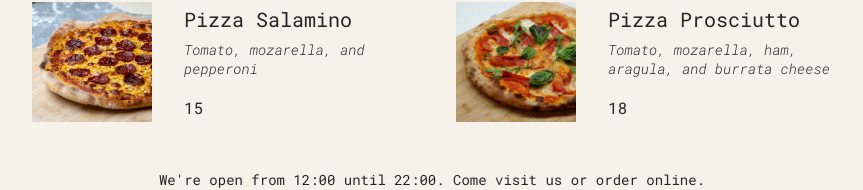
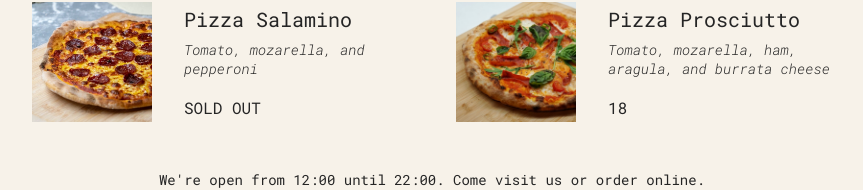
Before and after one commit to Hiladolev/pizza-menu, a React (Create React App) app: page / in a window 1280 px wide. Shown: the part 690-880 px from the top of the page, without its empty margins (208-1071 px from the left). Built offline with nearby package versions, Linux system fonts and the light colour scheme.

Commit message:
conditional rendering(ternary) when pizza is sold out-replacing pizza's price with a string

```diff
--- a/src/components/Pizza/Pizza.js
+++ b/src/components/Pizza/Pizza.js
@@ -5,7 +5,7 @@ export default function Pizza({ pizzaObj }) {
       <div>
         <h3>{pizzaObj.name}</h3>
         <p>{pizzaObj.ingredients}</p>
-        <span>{pizzaObj.price}</span>
+        <span>{pizzaObj.soldOut ? "SOLD OUT" : pizzaObj.price}</span>
       </div>
     </li>
   );
```
